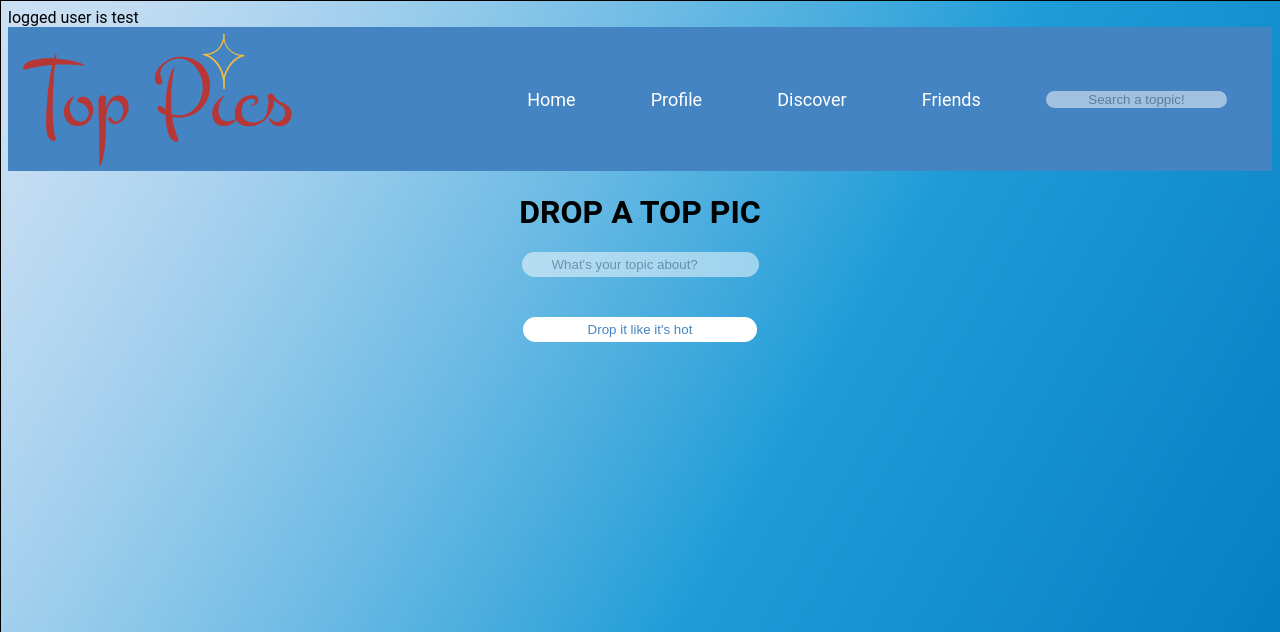
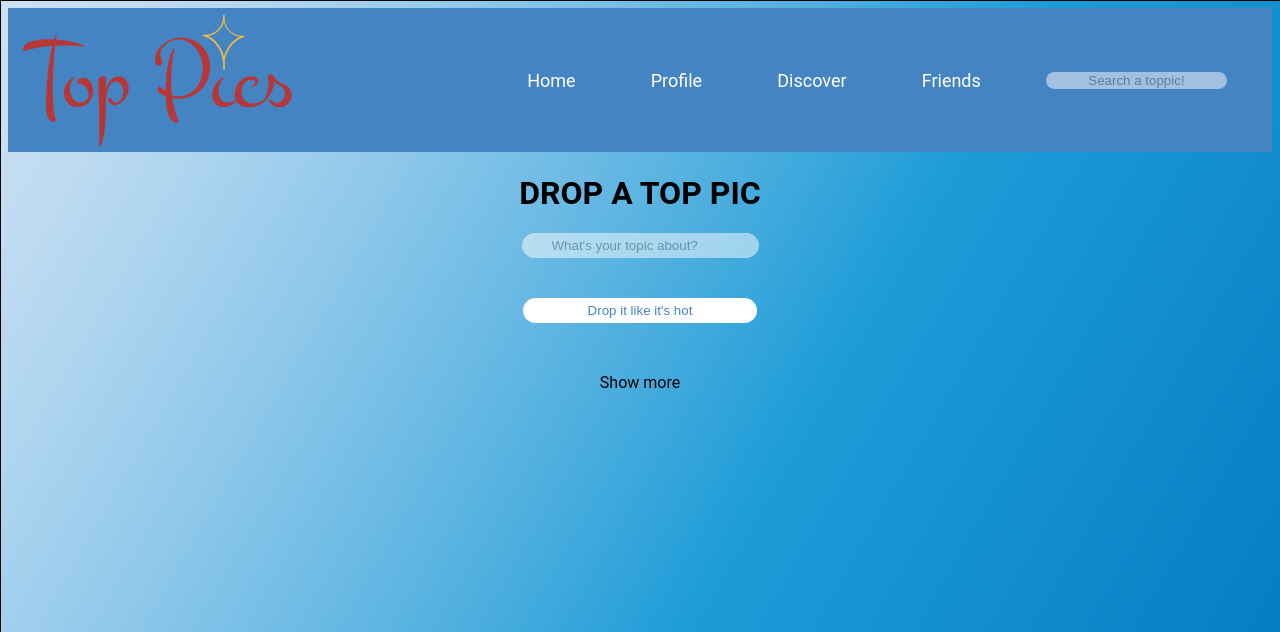
Before and after one commit to LisaWijffels/toppics, a PHP site: page /?post_id=1 in a window 1280 px wide. Shown: the top 632 px of the page. Run offline with PHP 8.4, Linux system fonts and the light colour scheme; a user stored in the database is signed in; data that the repository does not hold is empty.

Commit message:
testing show more

```diff
--- a/classes/Post.class.php
+++ b/classes/Post.class.php
@@ -117,8 +117,10 @@ include_once('Db.class.php');
                 }
 
                 public static function ShowPosts(){
+
+                        $showLimit = 20;
                         $conn = Db::getInstance();
-                        $statement = $conn->prepare("select * from posts ORDER BY post_date desc limit 20");
+                        $statement = $conn->prepare("select * from posts ORDER BY post_date desc limit $showLimit");
                         $statement->execute();
 
                         return $statement->fetchAll(PDO::FETCH_ASSOC);
--- a/css/style.css
+++ b/css/style.css
@@ -209,6 +209,14 @@ h1
     font-size: 0.8em;
 }
 
+.show_more
+{
+    display: block;
+    text-align: center;
+    margin-top: 20px;
+    cursor: pointer;
+}
+
 /* profile.php */
 
 
--- a/index.php
+++ b/index.php
@@ -1,5 +1,5 @@
 <?php
-session_start();
+/*session_start();
 
 if(isset ($_SESSION['username'])){
     echo "logged user is ".$_SESSION['username'];
@@ -19,7 +19,7 @@ if ( isset($_GET['search']) ){
     $posts = Post::ShowPosts();
 
 }
-
+*/
 
 
 ?><!DOCTYPE html>
@@ -54,9 +54,11 @@ if ( isset($_GET['search']) ){
             <!--<input class="button" id="buttonplus" type="file" value="+">!-->
             <input class="button postForm__Button" id="buttondrop" type="submit" value="Drop it like it's hot">
         </form>
+    </main>
+
+    <div class="postList">
 
         <div class=feed>
-
 
                 <?php foreach ($posts as $p): ?>
                     <div class="feed__post">
@@ -69,11 +71,12 @@ if ( isset($_GET['search']) ){
                     </div>
                  </div>
                 <?php endforeach; ?>
+        </div>
 
-
-
+        <div class="show_more_main" id="show_more_main<?php echo $postID; ?>">
+            <span id="<?php echo $postID; ?>" class="show_more">Show more</span>
         </div>
-    </main>
+    </div>
 
 <script src="https://ajax.googleapis.com/ajax/libs/jquery/3.3.1/jquery.min.js"></script>
 
@@ -109,6 +112,28 @@ if ( isset($_GET['search']) ){
             //als je klinkt mag je pagina niet refreshen
             e.preventDefault();
         });
+
+        //loadmore met ajax
+        $(document).on('click','.show_more',function(){
+            var showLimit = showLimit + 20;
+            var ID = $(this).attr('id');
+
+            $.ajax({
+                url:"index.php",
+                type: "POST",
+                data:'id='+ID,
+                success:function(html){
+                    $('#show_more_main'+ID).remove();
+                    $('.postList').append(html);
+                }
+            });
+
+
+
+
+        });
+    });
+        });
     </script>
 </body>
 </html>
```
